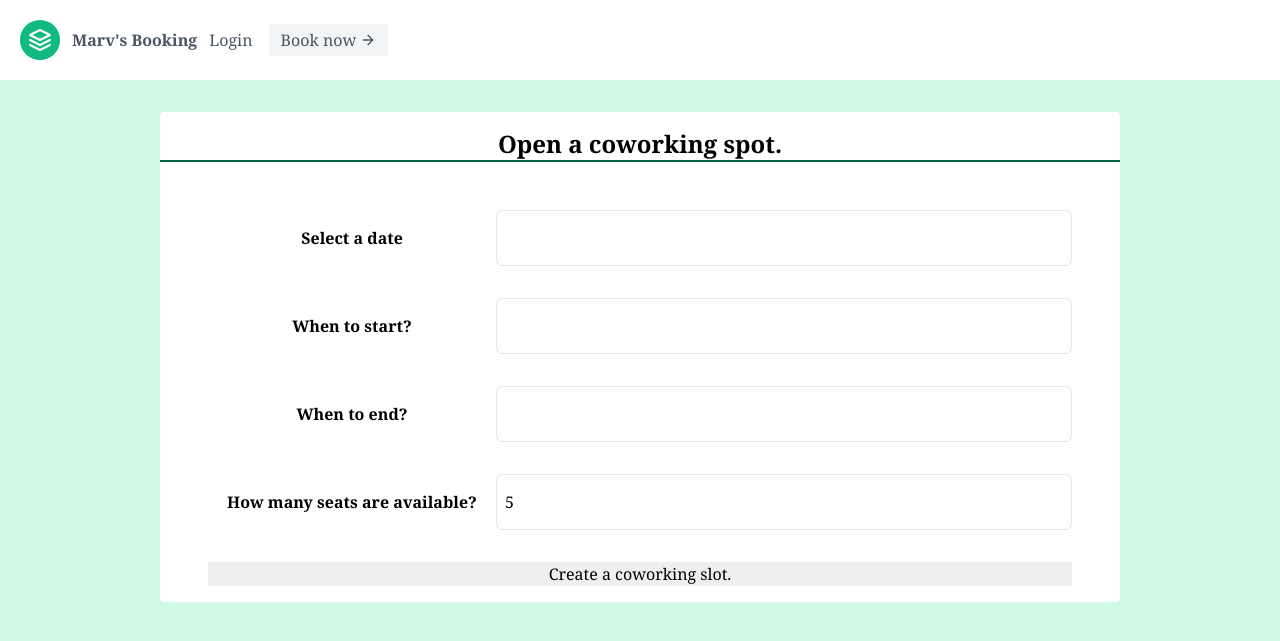
After one commit to marvinschulze/try_this, a Django app: page /profile/create-slot/ in a window 1280 px wide. The commit adds this page. Shown: the top 641 px of the page. Run offline with Django 3.2, Linux system fonts and the light colour scheme; some libraries are stand-ins or nearby versions.

Commit message:
added create_slot + overview

```diff
--- a/booking/templates/booking/add_user_info.html
+++ b/booking/templates/booking/add_user_info.html
@@ -15,9 +15,7 @@
         <h3 class="col-span-1 text-center p-4 font-semibold leading-wide">Your profile image</h3>
         <div class="col-span-2 p-2 border border-solid rounded-md bg-gray-300 text-md text-red-700 leading-wide">This feature is coming soon.</div>
 
-
-        <input type="hidden" name="user" value="{{ request.user.id }}">
-        <input type="submit" class="col-span-3" value="Save changes">
+        <input type="submit" class="col-span-3" value="Save">
     </form>
 
 </div>
--- /dev/null
+++ b/booking/templates/booking/create_slot.html
@@ -0,0 +1,25 @@
+{% extends 'booking/base.html' %}
+{% block content %}
+
+<div class="mx-20 lg:mx-32 mt-8 py-4 bg-white rounded divide-y-2 divide-green-800 divide-solid">
+    <h1 class="col-span-1 md:col-span-2 xl:col-span-3 text-center text-2xl font-bold">Open a coworking spot.</h1>
+    <form method="post" class="pt-4 px-12 grid grid-cols-3 space-y-8">
+        {% csrf_token %}
+        {% load widget_tweaks %}
+        <h3 class="col-span-1 text-center p-4 font-semibold leading-wide">Select a date</h3>
+        {% render_field form.date class="col-span-2 p-2 border border-solid rounded-md" %}
+
+        <h3 class="col-span-1 text-center p-4 font-semibold leading-wide">When to start?</h3>
+        {% render_field form.time_start class="col-span-2 p-2 border border-solid rounded-md" %}
+        <h3 class="col-span-1 text-center p-4 font-semibold leading-wide">When to end?</h3>
+        {% render_field form.time_end class="col-span-2 p-2 border border-solid rounded-md" %}
+
+        <h3 class="col-span-1 text-center p-4 font-semibold leading-wide">How many seats are available?</h3>
+        {% render_field form.av_seats class="col-span-2 p-2 border border-solid rounded-md" %}
+
+        <input type="submit" class="col-span-3" value="Create a coworking slot.">
+    </form>
+
+</div>
+
+{% endblock %}
--- a/booking/templates/booking/user-profile.html
+++ b/booking/templates/booking/user-profile.html
@@ -7,7 +7,7 @@
     <nav class="w-full px-12 py-3 text-sm text-semibold text-center flex justify-between  ">
         <a href="" class="text-green-900">{{user_info.nickname}}</a>
         <div class="space-x-2">
-            <a href="" class="">Edit Profile</a>
+            <a href="{% url 'booking:add_profile_info' user_info.id %}" class="">Edit Profile</a>
             <a href="{% url 'login:logout' %}" class="text-red-400">Logout</a>
         </div>
     </nav>
@@ -37,7 +37,7 @@
     </div>
     <!-- Create or Book a spot -->
     <div class="flex justify-center space-x-8 py-8 px-12">
-        <a href="{% url 'booking:home' %}" class="flex-1 bg-green-100 rounded shadow-md py-6 hover:bg-green-300 cursor-pointer text-lg text-center tracking-wide">Create a Coworking spot.</a>
+        <a href="{% url 'booking:create_slot' %}" class="flex-1 bg-green-100 rounded shadow-md py-6 hover:bg-green-300 cursor-pointer text-lg text-center tracking-wide">Create a Coworking spot.</a>
         <a href="{% url 'booking:home' %}" class="flex-1 bg-green-100 rounded shadow-md py-6 hover:bg-green-300 cursor-pointer text-lg text-center tracking-wide">Find and book a Coworking spot.</a>
     </div>
 
--- a/booking/urls.py
+++ b/booking/urls.py
@@ -25,6 +25,11 @@ urlpatterns = [
     path('<int:booking_id>/book-overview/', views.bookingOverview, name='booking-overview'),
     path('calendar/', views.calendar, name="calendar"),
     path('profile/', views.users_profile, name='profile'),
-    path('profile/<int:pk>/add_info/', views.UserInfoUpdateView.as_view(), name='add_profile_info'),
-    # path('profile/<int:pk>/add_info/', views.update_user_info, name='add_profile_info'),
+    path('profile/<int:pk>/add-info/', views.UserInfoUpdateView.as_view(), name='add_profile_info'),
+    path('profile/create-slot/', views.CreateCoworkingSlotView.as_view(), name='create_slot'),
+    path('profile/<int:pk>/created-slot/', views.CreatedCoworkikngSlotOverView.as_view(), name='created_slot_overview'),
 ]
+
+
+# BUG
+# use slug fields and don't show actual primary key in url
--- a/booking/views.py
+++ b/booking/views.py
@@ -8,6 +8,7 @@ from django.contrib.auth.models import User
 from .models import Booking
 
 from django.views.generic.edit import CreateView, UpdateView
+from django.views.generic.detail import DetailView
 
 
 from .models import Booking, UserInfo, CowoSlot
@@ -111,19 +112,6 @@ def users_profile(request):
 
         # <<< Get future booked spots for the user, if any >>>
         future_bookings = Booking.objects.filter(username=this_user).filter(host_slot__date__gte=datetime.date.today()).order_by('host_slot__date')
-        # bookings_and_coworkers = []
-        # for booking in future_bookings:
-        #     bookings_and_coworkers =[]
-        #     other_cowos = Booking.objects.filter(host_slot=booking.host_slot)
-        #     other_cowos_info = []
-        #     for cowo in other_cowos:
-        #         other_cowos_info.append(
-        #             {'username': cowo.username, 'time_start': cowo.time_start, 'time_end': cowo.time_end}
-        #         )
-        #     bookings_and_coworkers.append(
-        #         {booking:other_cowos_info}
-        #     )
-
         f_bookings= []
         for booking in future_bookings:
             other_cowos = []
@@ -137,23 +125,47 @@ def users_profile(request):
                 {'booking':booking, 'other_cowos':other_cowos}
             )
 
-
-
         return render(request, template_name, {'user_info': user_info, 'bookings':f_bookings})
 
 
 
 # Using update view and creating an empty row on user creation
 class UserInfoUpdateView(UpdateView):
-
     template_name = "booking/add_user_info.html"
     model = UserInfo
     fields = ['description', 'current_projects']
 
+    # def form_valid(self, form):
+    #     form.instance.id = self.request.user.id
+    #     return super().form_valid(form)
+
     def get_success_url(self):
         return reverse('booking:profile')
+
+class CreateCoworkingSlotView(CreateView):
+    template_name = "booking/create_slot.html"
+    model = CowoSlot
+    fields = ["date", "time_start", "time_end", "av_seats"]
+
+    def form_valid(self, form):
+        form.instance.host_username = self.request.user
+        return super().form_valid(form)
+
+    def book_for_user(self):
+        print("\n\nTHis is executed\n")
+
+    def get_success_url(self):
+        return reverse('booking:created_slot_overview', kwargs={'pk': self.object.pk})
+
+class CreatedCoworkikngSlotOverView(DetailView):
+    template_name = "booking/created_slot_overview.html"
+    model = CowoSlot
+
+
+
+
 
 
 
 ############# [BUG] #############
-# Make update user info inaccessible
+# Make update user info inaccessible to not logged in users (right now accesible via URL)
```
Also changed, not shown: booking/forms.py (+1 -7 lines), booking/templates/booking/created_slot_overview.html (added, +23 -0 lines).
